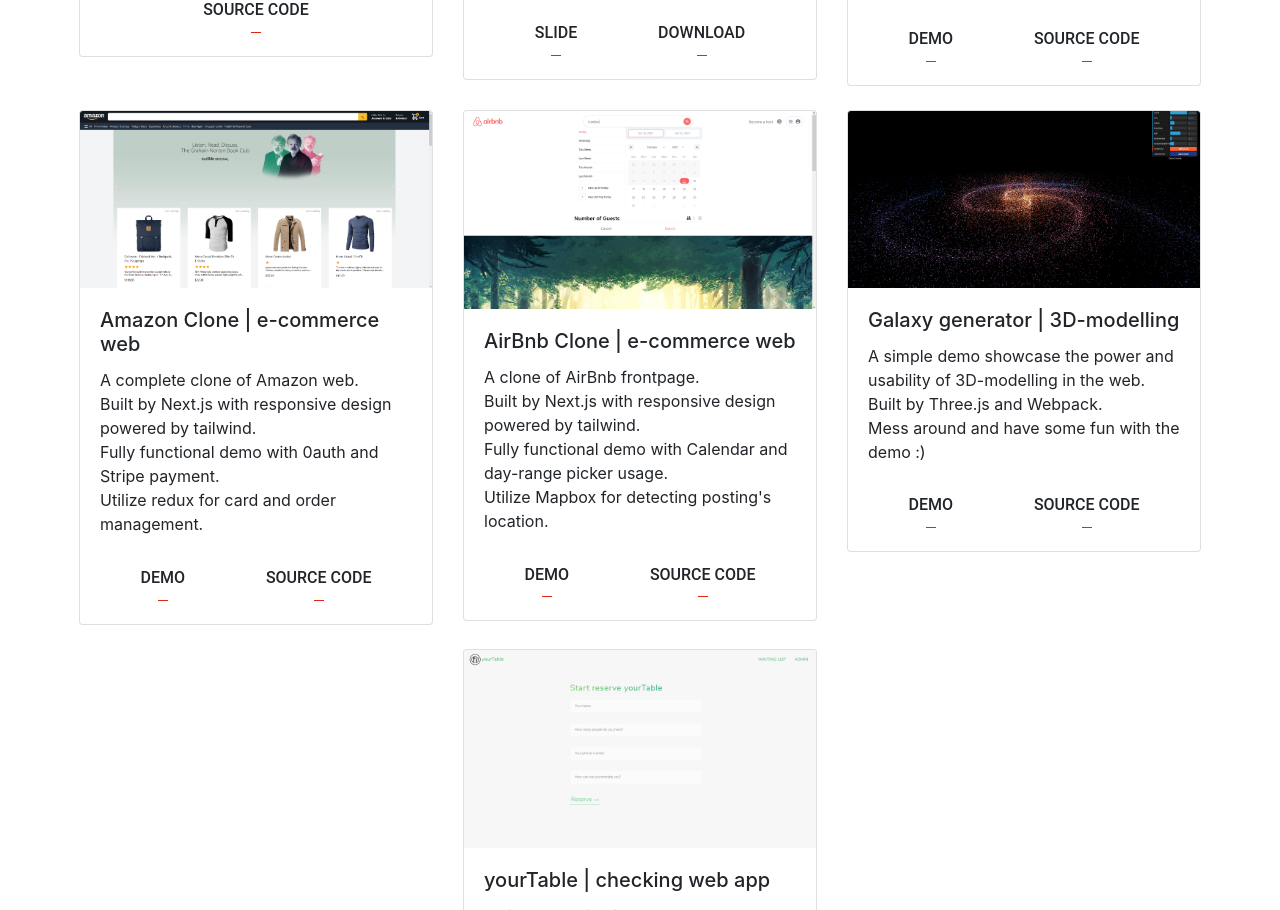
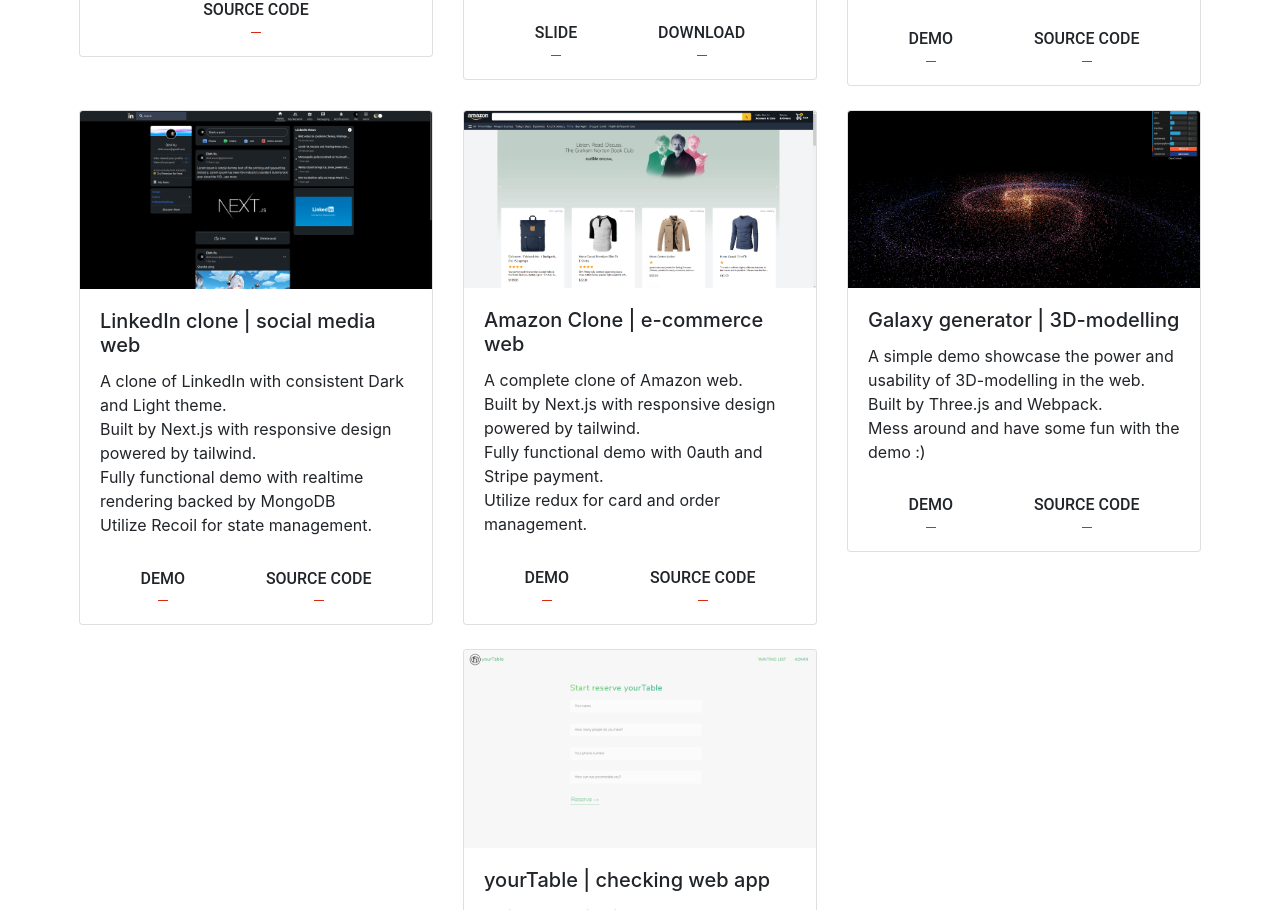
Before and after one commit to Ogger77/redo-porfolio, a website: page index.html in a window 1280 px wide. Shown: the part 2880-3790 px from the top of the page. Drawn offline with nearby package versions, Linux system fonts and the light colour scheme.

Commit message:
added linkedn

```diff
--- a/index.html
+++ b/index.html
@@ -653,6 +653,47 @@
                 </div>
               </div>
             </div>
+
+            <div class="col-lg-4 mb-4">
+              <div class="our-project element-item">
+                <div class="card">
+                  <img
+                    class="card-img-top"
+                    src="./img/portfolio/p10.png"
+                    alt="Airbnb Clone"
+                  />
+                  <div class="card-body">
+                    <h5 class="card-title">
+                      LinkedIn clone | social media web
+                    </h5>
+                    <p class="card-text">
+                      A clone of LinkedIn with consistent Dark and Light theme.
+                      <br />
+                      Built by Next.js with responsive design powered by
+                      tailwind.
+                      <br />
+                      Fully functional demo with realtime rendering backed by
+                      MongoDB
+                      <br />
+                      Utilize Recoil for state management.
+                    </p>
+                    <div class="text-center">
+                      <a
+                        href="https://linkedin-clone-teal.vercel.app"
+                        class="btn button underline text-uppercase"
+                        >Demo</a
+                      >
+                      <a
+                        href="https://github.com/Ogger77/linkedin-clone"
+                        class="btn button underline text-uppercase"
+                        >Source code</a
+                      >
+                    </div>
+                  </div>
+                </div>
+              </div>
+            </div>
+
             <div class="col-lg-4 mb-4">
               <div class="our-project element-item">
                 <div class="card">
@@ -681,44 +722,6 @@
                       >
                       <a
                         href="https://github.com/Ogger77/amazon-2.0/"
-                        class="btn button underline text-uppercase"
-                        >Source code</a
-                      >
-                    </div>
-                  </div>
-                </div>
-              </div>
-            </div>
-
-            <div class="col-lg-4 mb-4">
-              <div class="our-project element-item">
-                <div class="card">
-                  <img
-                    class="card-img-top"
-                    src="./img/portfolio/p7.png"
-                    alt="Airbnb Clone"
-                  />
-                  <div class="card-body">
-                    <h5 class="card-title">AirBnb Clone | e-commerce web</h5>
-                    <p class="card-text">
-                      A clone of AirBnb frontpage.
-                      <br />
-                      Built by Next.js with responsive design powered by
-                      tailwind.
-                      <br />
-                      Fully functional demo with Calendar and day-range picker
-                      usage.
-                      <br />
-                      Utilize Mapbox for detecting posting's location.
-                    </p>
-                    <div class="text-center">
-                      <a
-                        href="https://airbnb-clone-three-alpha.vercel.app/"
-                        class="btn button underline text-uppercase"
-                        >Demo</a
-                      >
-                      <a
-                        href="https://github.com/Ogger77/airbnb-clone/"
                         class="btn button underline text-uppercase"
                         >Source code</a
                       >
```
Also changed, not shown: img/portfolio/p10.png (added).
